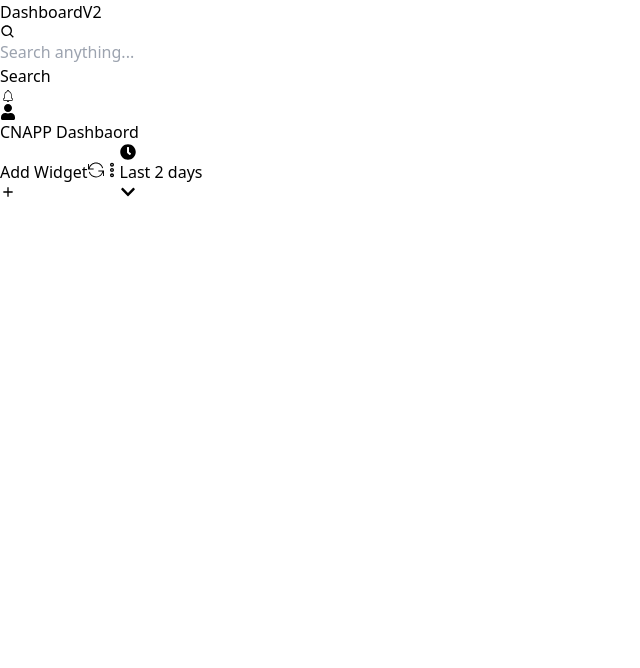
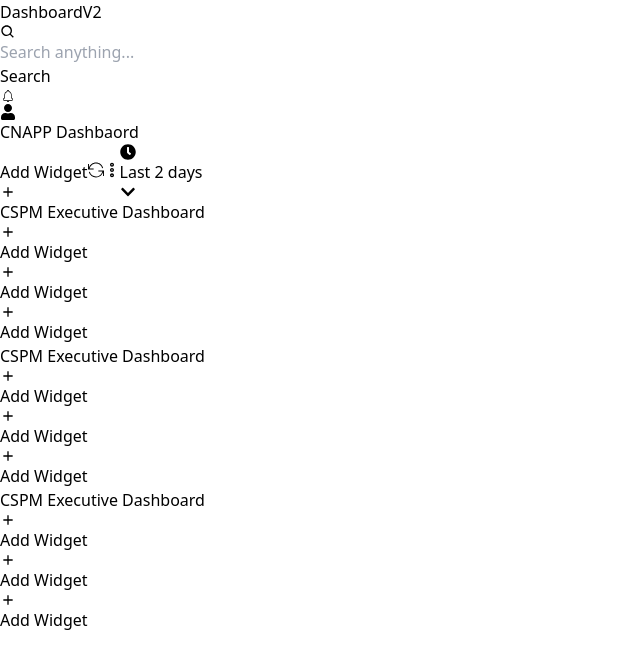
Before and after one commit to deepanshu2711/Dashboard, a React (Vite) app: page / in a window 1280 px wide. Shown: the top 668 px of the page, without its empty margins (0-640 px from the left). Built offline with nearby package versions, Linux system fonts and the light colour scheme.

Commit message:
created dashboard content

```diff
--- /dev/null
+++ b/src/components/DashboardCategory.tsx
@@ -0,0 +1,16 @@
+import Widget from "./Widget";
+
+const DashBoardCategory = () => {
+    return (
+        <div>
+            <p className="text-[14px] font-semibold">CSPM Executive Dashboard</p>
+            <div className="grid grid-cols-3 gap-5">
+                <Widget />
+                <Widget />
+                <Widget />
+            </div>
+        </div>
+     );
+}
+
+export default DashBoardCategory;
--- a/src/components/DashboardContent.tsx
+++ b/src/components/DashboardContent.tsx
@@ -1,9 +1,16 @@
+
+import DashBoardCategory from "./DashboardCategory";
 import DashboardContentHeader from "./DashboardContentHeader";
 
 const DashboardContent1 = () => {
     return (
-        <div className="bg-blue-50 py-8 px-10">
+        <div className="bg-blue-50 py-8 px-10 flex flex-col gap-10 ">
             <DashboardContentHeader />
+            <div className="flex flex-col gap-5">
+                <DashBoardCategory />
+                <DashBoardCategory />
+                <DashBoardCategory />
+            </div>
         </div>
      );
 }
--- /dev/null
+++ b/src/components/Widget.tsx
@@ -0,0 +1,19 @@
+import { BiPlus } from "react-icons/bi";
+
+const Widget = () => {
+    return (
+        <div className="bg-gray-100 p-3 rounded-lg">
+            <div className="bg-white rounded-lg p-2 h-[200px] w-full ">
+                {/* <p className="text-[14px] font-semibold">Cloud Accounts</p> */}
+                <div className="flex items-center justify-center w-full h-full">
+                    <div className=" cursor-pointer group gap-4 p-1 px-4 rounded-md hover:border-gray-900 border-gray-300 border flex items-center">
+                        <BiPlus  className="text-gray-400 group-hover:text-black" />
+                        <p className="font-semibold text-[13px] text-gray-400 group-hover:text-black">Add Widget</p>
+                    </div>
+                </div>
+            </div>
+         </div>
+     );
+}
+
+export default Widget;
```
